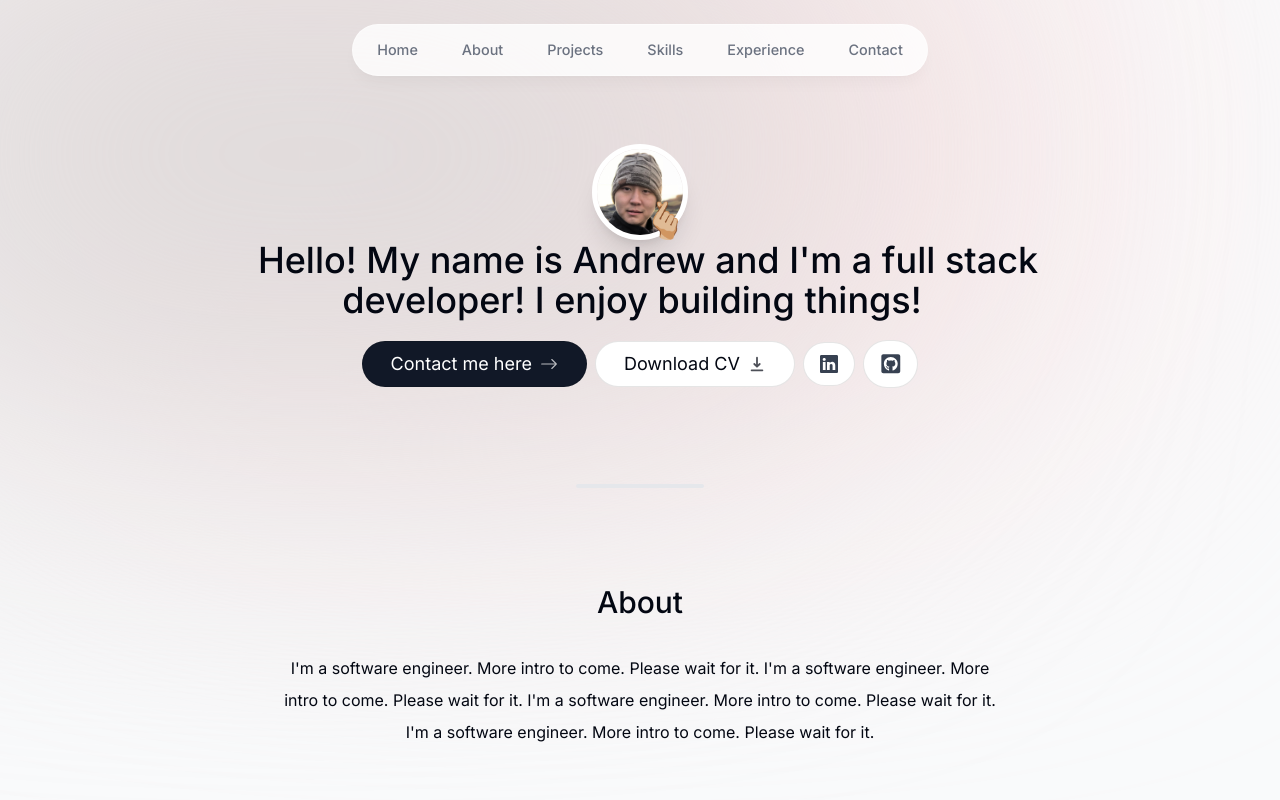
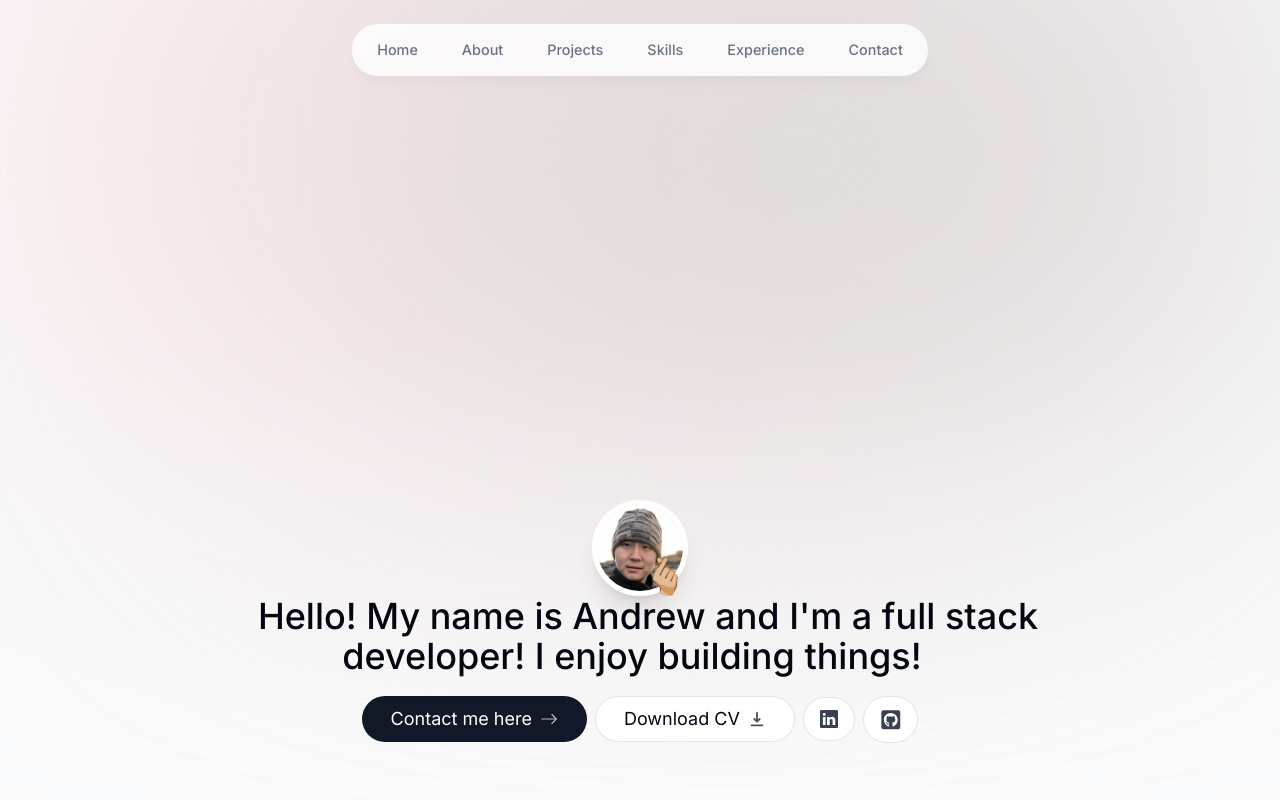
Before and after one commit to cisdell/personal_web_ver2, a Next.js app: page / in a window 1280 px wide. Shown: the top 800 px of the page. Built offline with nearby package versions, Linux system fonts and the light colour scheme.

Commit message:
css rework

```diff
--- a/app/layout.tsx
+++ b/app/layout.tsx
@@ -1,7 +1,6 @@
 import "./globals.css";
 import { Inter } from "next/font/google";
-import Header from "../components/header";
-
+import Header from "../components/header.tsx";
 const inter = Inter({ subsets: ["latin"] });
 
 export const metadata = {
@@ -16,13 +15,14 @@ export default function RootLayout({
 }) {
   return (
     <html lang="en">
-      <body
-        className={`${inter.className} bg-gray-50 text-gray-950 relative-[500px] pt-28 sm:pt-36`}
-      >
-        <div className="bg-[#fbe2e3] absolute top-[-6rem] -z-10 right-[11rem] h-[31.23rem] w-[31.25rem] rounded-full blur-[10rem] sm:w-[68.75rem]"></div>
-        <div className="bg-[#dcd9d9] absolute top-[-6rem] -z-10 left-[-35rem] h-[31.23rem] w-[31.25rem] rounded-full blur-[10rem] sm:w-[68.75rem] md:left-[-33rem] lg:left-[-28rem] xl:left-[-15rem] 2xl:left-[-5rem]"></div>
+      <body className={`${inter.className} bg-gray-50 text-gray-950`}>
+        {/* <div className="bg-[#fbe2e3] relative top-[-6rem] -z-10 right-[11rem] h-[31.23rem] w-[31.25rem] rounded-full blur-[10rem] sm:w-[68.75rem]"></div> */}
+        <div className="bg-[#fbe2e3] relative top-[-6rem] -z-10 left-0 h-[31.23rem] w-[31.25rem] sm:w-[68.75rem] rounded-full blur-[10rem]"></div>
+
+        {/* <div className="bg-[#dcd9d9] absolute top-[-6rem] -z-10 left-[-35rem] h-[31.23rem] w-[31.25rem] rounded-full blur-[10rem] sm:w-[68.75rem] md:left-[-33rem] lg:left-[-28rem] xl:left-[-15rem] 2xl:left-[-5rem]"></div> */}
+        <div className="bg-[#dcd9d9] absolute top-[-6rem] -z-10 right-0px h-[31.23rem] w-[31.25rem] sm:right-0 lg:w-[60rem] rounded-full blur-[10rem]"></div>
+        {children}
         <Header />
-        {children}
       </body>
     </html>
   );
```
